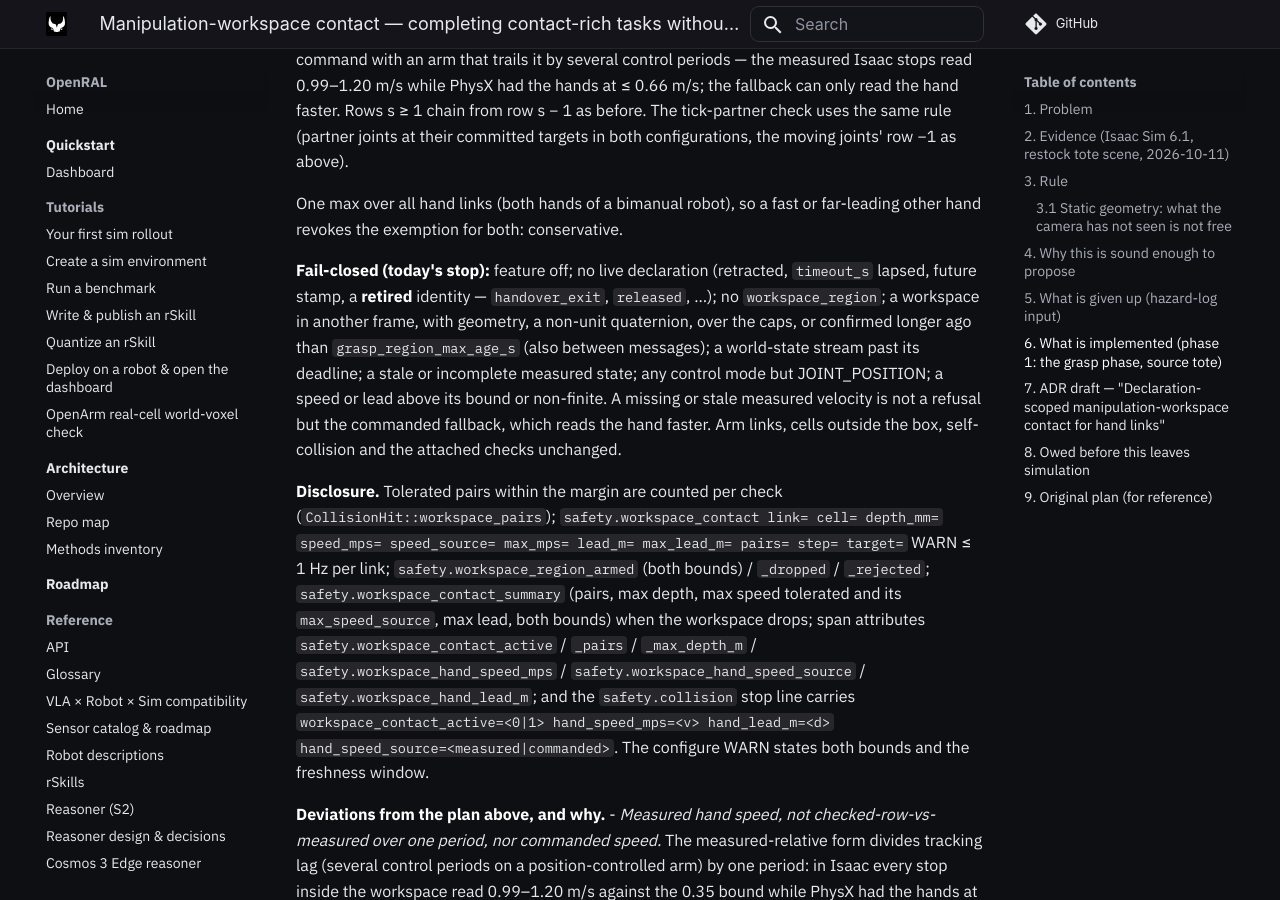
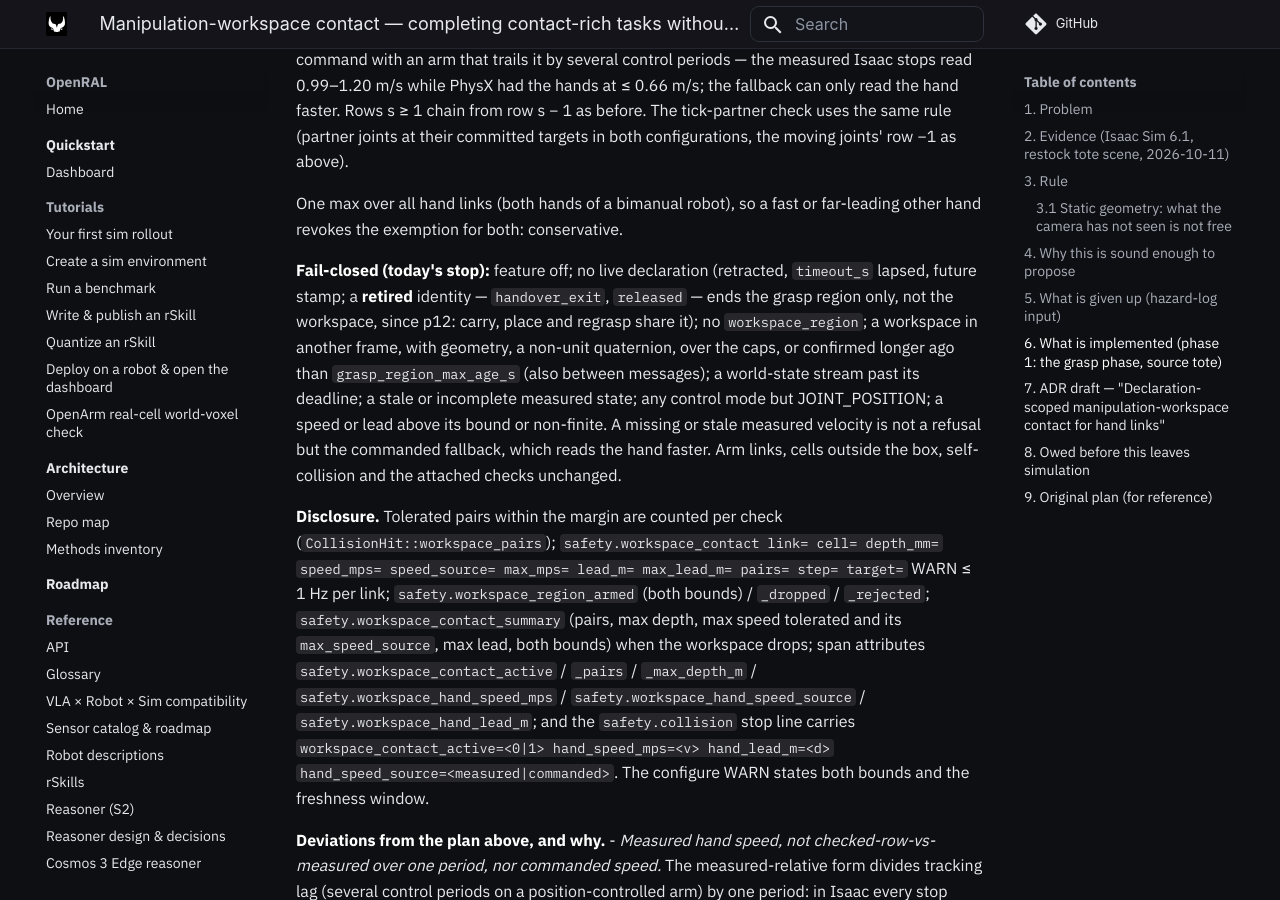
Before and after one commit to OpenRAL/openral, an MkDocs documentation site: the page built from docs/reference/manipulation-workspace-contact.md, in a window 1280 px wide and 900 px high, scrolled down 7284 px. Built offline with MkDocs 1.6.1 and Material for MkDocs 9.7.7, drawn with Linux system fonts in a browser that asks for light colours; comment, search, counter and statistics services are not loaded.

Commit message:
feat(safety): the workspace outlives the grasp region's retirement (#349)
A retired grasp identity (handover_exit, released) ended the workspace with it, but
carry, place and a regrasp happen in the same declared, map-confirmed workspace:
p12_mix04 stopped on the payload at the tote rim the instant handover_exit retired the
declaration, p12_mix07 on the hand reaching back in after a detach (PhysX: 10 mm clear).
Retirement now ends the grasp region only; the workspace ends with the declaration
itself (retraction, expiry, a stale confirmation). Sim-only, Safety-WG review owed.

Co-Authored-By: Claude Opus 5.5 <noreply@anthropic.com>
Signed-off-by: Adrian <adrianllopart@gmail.com>

```diff
--- a/docs/reference/manipulation-workspace-contact.md
+++ b/docs/reference/manipulation-workspace-contact.md
@@ -223,7 +223,8 @@ One max over all hand links (both hands of a bimanual robot), so a fast or far-l
 revokes the exemption for both: conservative.
 
 **Fail-closed (today's stop):** feature off; no live declaration (retracted, `timeout_s` lapsed,
-future stamp, a **retired** identity — `handover_exit`, `released`, …); no `workspace_region`; a
+future stamp; a **retired** identity — `handover_exit`, `released` — ends the grasp region only,
+not the workspace, since p12: carry, place and regrasp share it); no `workspace_region`; a
 workspace in another frame, with geometry, a non-unit quaternion, over the caps, or confirmed longer
 ago than `grasp_region_max_age_s` (also between messages); a world-state stream past its deadline;
 a stale or incomplete measured state; any control mode but JOINT_POSITION; a speed or lead above
```
Also changed, not shown: cpp/openral_safety_kernel/README.md (+2 -1 lines), docs/methods/06-reasoning-wam-safety-observability.md (+1 -1 lines), 2 other files.
